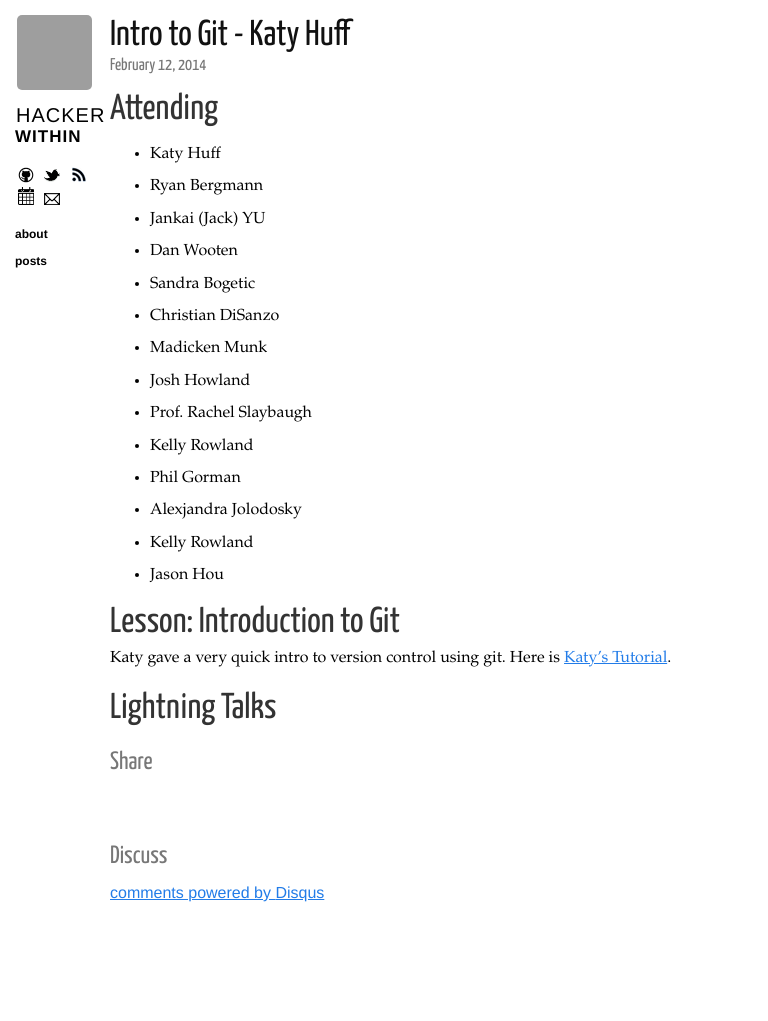
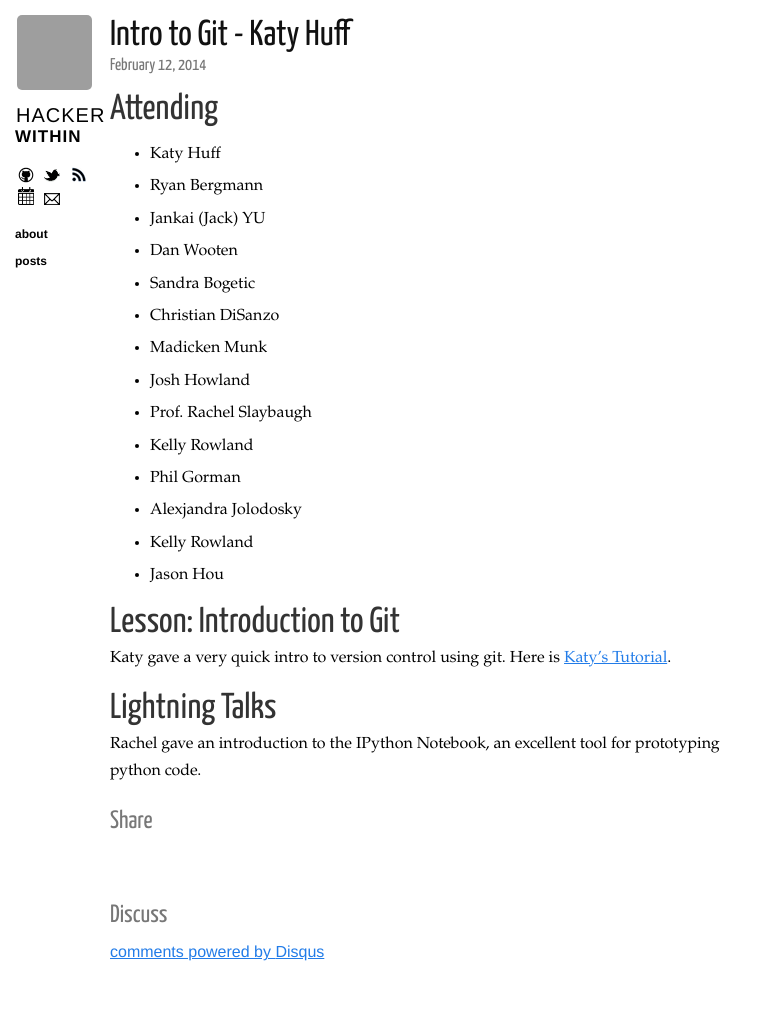
Before and after one commit to thehackerwithin/berkeley, a Jekyll site: the page built from _posts/2014-02-12-git-intro-meeting.markdown, in a window 1280 px wide. Shown: the whole page, without its empty margins (0-768 px from the left). Built offline with Jekyll 4.4.1, drawn with Linux system fonts in a browser that asks for light colours; nearby versions of some CDN libraries; Markdown is read by kramdown in place of the engine named in the settings; comment, search, counter and statistics services are not loaded; before the commit the page ends 962 px from its top, so only the background shows below that; grey boxes are pictures that could not be loaded.

Commit message:
adds rachels lightning talk

```diff
--- a/_posts/2014-02-12-git-intro-meeting.markdown
+++ b/_posts/2014-02-12-git-intro-meeting.markdown
@@ -32,4 +32,9 @@ Katy gave a very quick intro to version control using git. Here is [Katy's Tutor
 
 # Lightning Talks
 
+Rachel gave an introduction to the IPython Notebook, an excellent tool for
+prototyping python code.
+
+
+
 [katystalk]: https://github.com/katyhuff/berkeley/tree/master/git "Katy's Tutorial"
```
